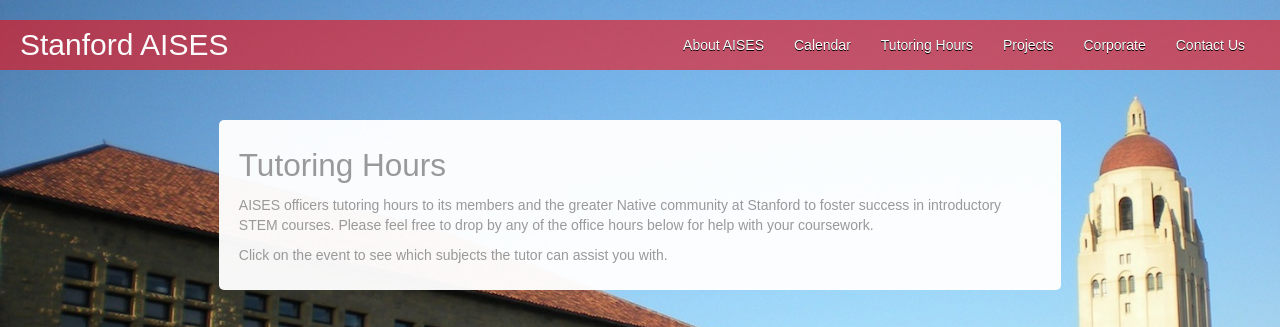
After one commit to markberger/stanford-aises, a Flask app: page /tutoring.html in a window 1280 px wide. The commit adds this page. Shown: the top 327 px of the page. Run offline with Flask 2, Linux system fonts and the light colour scheme; some libraries are stand-ins or nearby versions; some web fonts are replaced.

Commit message:
Adds tutoring calendar

```diff
--- a/templates/base.html
+++ b/templates/base.html
@@ -32,6 +32,7 @@
             <ul class="nav pull-right">
               <li><a href="./about.html">About AISES</a></li>
               <li><a href="./calendar.html">Calendar</a></li>
+              <li><a href="./tutoring.html">Tutoring Hours</a></li>
               <li><a href="./projects.html">Projects</a></li>
               <li><a href="./corporate.html">Corporate</a></li>
               <li><a href="./contact.html">Contact Us</a></li>
--- /dev/null
+++ b/templates/tutoring.html
@@ -0,0 +1,19 @@
+{% extends "base.html" %}
+{% block content %}
+
+<div class="row-fluid" id="calendar">
+  <div class="span8" id="paragraph">
+      <h2>Tutoring Hours</h2>
+      <p>AISES officers tutoring hours to its members and the greater Native community at Stanford to foster success in introductory STEM courses. Please feel free to drop by any of the office hours below for help with your coursework.
+      </p>
+
+      <p>
+        Click on the event to see which subjects the tutor can assist you with.
+      </p>
+  </div>
+  <div class="text-center">
+    <iframe src="https://www.google.com/calendar/embed?src=j9iosr4hj2iie16o5u7b8lb5nc%40group.calendar.google.com&ctz=America/Los_Angeles" style="border: 0" width="800" height="600" frameborder="0" scrolling="no"></iframe>
+  </div>
+</div>
+
+{% endblock %}
--- a/views.py
+++ b/views.py
@@ -13,6 +13,10 @@
 def calendar():
 	return render_template('calendar.html')
 
+@app.route('/tutoring.html')
+def tutoring():
+	return render_template('tutoring.html')
+
 @app.route('/projects.html')
 def projects():
 	return render_template('projects.html')
```
